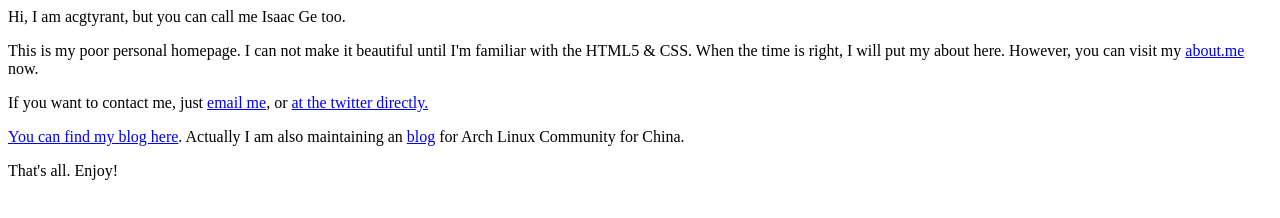
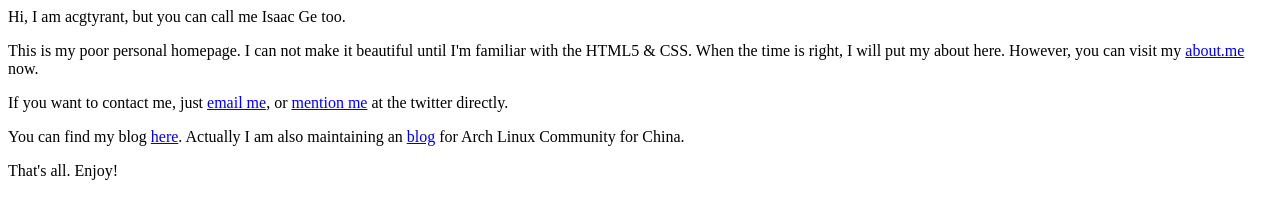
Before and after one commit to acgtyrant/acgtyrant.github.io, a plain HTML site: page index.html in a window 1280 px wide. Drawn offline with Linux system fonts and the light colour scheme.

Commit message:
fix error hyperlink

```diff
--- a/index.html
+++ b/index.html
@@ -6,7 +6,7 @@ here. However, you can visit my <a href="about.me/acgtyrant/">about.me</a>
 now.</p>
 
 <p>If you want to contact me, just <a href="mailto:acgtyrant@gmail.com">email
-me</a>, or <a href="twitter.com/acgtyrant"mention me</a> at the twitter
+  me</a>, or <a href="twitter.com/acgtyrant">mention me</a> at the twitter
 directly.</p>
 
 <p>You can find my blog <a href="blog.acgtyrant.com">here</a>. Actually I am
```
